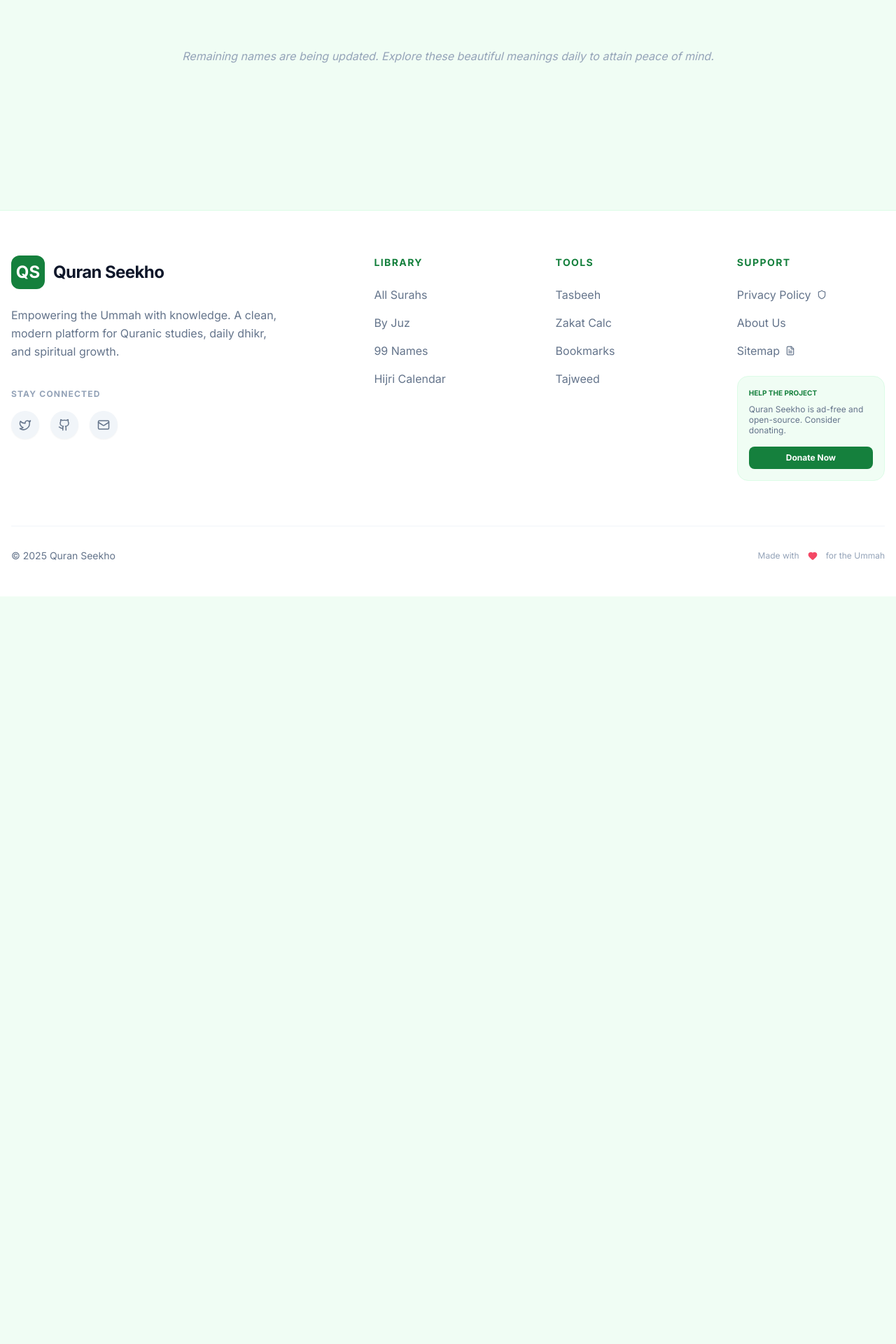
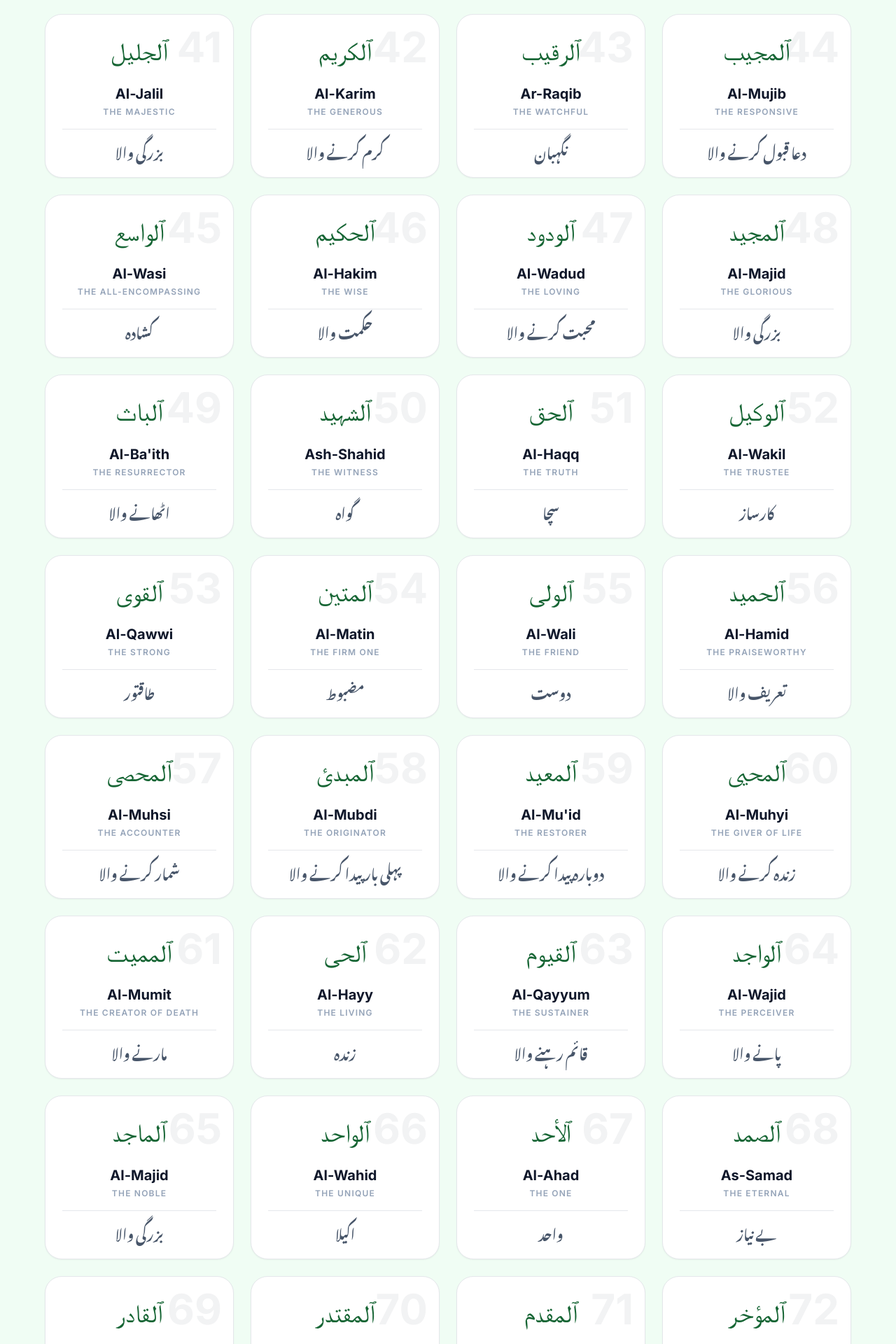
Before and after one commit to toollyonline-web/seekho-quran, a React (Vite) app: page /names in a window 1280 px wide. Shown: the part 2780-4700 px from the top of the page at 70% size. Before the commit the page ends 3632 px from the top, so only its background shows below. Built offline with nearby package versions, Linux system fonts and the light colour scheme; a web font is replaced by a local one.

Commit message:
feat: Add app sharing functionality
Introduce the ability to share the Quran Seekho application and its content across various platforms. This includes adding a share button to the Home and Dua Library pages, as well as the About page, enabling users to easily share links or text snippets.

```diff
--- a/pages/AsmaUlHusna.tsx
+++ b/pages/AsmaUlHusna.tsx
@@ -41,7 +41,66 @@
   { id: 37, arabic: "ٱلكبير", trans: "Al-Kabir", en: "The Greatest", ur: "بہت بڑا" },
   { id: 38, arabic: "ٱلحفيظ", trans: "Al-Hafiz", en: "The Preserver", ur: "حفاظت کرنے والا" },
   { id: 39, arabic: "ٱلمقيت", trans: "Al-Muqit", en: "The Nourisher", ur: "قوت دینے والا" },
-  { id: 40, arabic: "ٱلحسيب", trans: "Al-Hasib", en: "The Accounter", ur: "حساب لینے والا" }
+  { id: 40, arabic: "ٱلحسيب", trans: "Al-Hasib", en: "The Accounter", ur: "حساب لینے والا" },
+  { id: 41, arabic: "ٱلجليل", trans: "Al-Jalil", en: "The Majestic", ur: "بزرگی والا" },
+  { id: 42, arabic: "ٱلكريم", trans: "Al-Karim", en: "The Generous", ur: "کرم کرنے والا" },
+  { id: 43, arabic: "ٱلرقيب", trans: "Ar-Raqib", en: "The Watchful", ur: "نگہبان" },
+  { id: 44, arabic: "ٱلمجيب", trans: "Al-Mujib", en: "The Responsive", ur: "دعا قبول کرنے والا" },
+  { id: 45, arabic: "ٱلواسع", trans: "Al-Wasi", en: "The All-Encompassing", ur: "کشادہ" },
+  { id: 46, arabic: "ٱلحكيم", trans: "Al-Hakim", en: "The Wise", ur: "حکمت والا" },
+  { id: 47, arabic: "ٱلودود", trans: "Al-Wadud", en: "The Loving", ur: "محبت کرنے والا" },
+  { id: 48, arabic: "ٱلمجيد", trans: "Al-Majid", en: "The Glorious", ur: "بزرگی والا" },
+  { id: 49, arabic: "ٱلباث", trans: "Al-Ba'ith", en: "The Resurrector", ur: "اٹھانے والا" },
+  { id: 50, arabic: "ٱلشہيد", trans: "Ash-Shahid", en: "The Witness", ur: "گواہ" },
+  { id: 51, arabic: "ٱلحق", trans: "Al-Haqq", en: "The Truth", ur: "سچا" },
+  { id: 52, arabic: "ٱلوكيل", trans: "Al-Wakil", en: "The Trustee", ur: "کارساز" },
+  { id: 53, arabic: "ٱلقوى", trans: "Al-Qawwi", en: "The Strong", ur: "طاقتور" },
+  { id: 54, arabic: "ٱلمتين", trans: "Al-Matin", en: "The Firm One", ur: "مضبوط" },
+  { id: 55, arabic: "ٱلولى", trans: "Al-Wali", en: "The Friend", ur: "دوست" },
+  { id: 56, arabic: "ٱلحميد", trans: "Al-Hamid", en: "The Praiseworthy", ur: "تعریف والا" },
+  { id: 57, arabic: "ٱلمحصى", trans: "Al-Muhsi", en: "The Accounter", ur: "شمار کرنے والا" },
+  { id: 58, arabic: "ٱلمبدئ", trans: "Al-Mubdi", en: "The Originator", ur: "پہلی بار پیدا کرنے والا" },
+  { id: 59, arabic: "ٱلمعيد", trans: "Al-Mu'id", en: "The Restorer", ur: "دوبارہ پیدا کرنے والا" },
+  { id: 60, arabic: "ٱلمحيى", trans: "Al-Muhyi", en: "The Giver of Life", ur: "زندہ کرنے والا" },
+  { id: 61, arabic: "ٱلمميت", trans: "Al-Mumit", en: "The Creator of Death", ur: "مارنے والا" },
+  { id: 62, arabic: "ٱلحى", trans: "Al-Hayy", en: "The Living", ur: "زندہ" },
+  { id: 63, arabic: "ٱلقيوم", trans: "Al-Qayyum", en: "The Sustainer", ur: "قائم رہنے والا" },
+  { id: 64, arabic: "ٱلواجد", trans: "Al-Wajid", en: "The Perceiver", ur: "پانے والا" },
+  { id: 65, arabic: "ٱلماجد", trans: "Al-Majid", en: "The Noble", ur: "بزرگی والا" },
+  { id: 66, arabic: "ٱلواحد", trans: "Al-Wahid", en: "The Unique", ur: "اکیلا" },
+  { id: 67, arabic: "ٱلأحد", trans: "Al-Ahad", en: "The One", ur: "واحد" },
+  { id: 68, arabic: "ٱلصمد", trans: "As-Samad", en: "The Eternal", ur: "بے نیاز" },
+  { id: 69, arabic: "ٱلقادر", trans: "Al-Qadir", en: "The Able", ur: "قدرت والا" },
+  { id: 70, arabic: "ٱلمقتدر", trans: "Al-Muqtadir", en: "The Powerful", ur: "بڑی قدرت والا" },
+  { id: 71, arabic: "ٱلمقدم", trans: "Al-Muqaddim", en: "The Expediter", ur: "آگے کرنے والا" },
+  { id: 72, arabic: "ٱلمؤخر", trans: "Al-Mu'akhkhir", en: "The Delayer", ur: "پیچھے کرنے والا" },
+  { id: 73, arabic: "ٱلأول", trans: "Al-Awwal", en: "The First", ur: "پہلا" },
+  { id: 74, arabic: "ٱلآخر", trans: "Al-Akhir", en: "The Last", ur: "آخری" },
+  { id: 75, arabic: "ٱلظاہر", trans: "Az-Zahir", en: "The Manifest", ur: "ظاہر" },
+  { id: 76, arabic: "ٱلباطن", trans: "Al-Batin", en: "The Hidden", ur: "پوشیدہ" },
+  { id: 77, arabic: "ٱلوالى", trans: "Al-Wali", en: "The Governor", ur: "مالک" },
+  { id: 78, arabic: "ٱلمتعالى", trans: "Al-Muta'ali", en: "The Most Exalted", ur: "بلند صفتوں والا" },
+  { id: 79, arabic: "ٱلبر", trans: "Al-Barr", en: "The Source of All Goodness", ur: "احسان کرنے والا" },
+  { id: 80, arabic: "ٱلتواب", trans: "At-Tawwab", en: "The Accepter of Repentance", ur: "توبہ قبول کرنے والا" },
+  { id: 81, arabic: "ٱلمنتقم", trans: "Al-Muntaqim", en: "The Avenger", ur: "بدلہ لینے والا" },
+  { id: 82, arabic: "ٱلعفو", trans: "Al-Afu", en: "The Pardoner", ur: "معاف کرنے والا" },
+  { id: 83, arabic: "ٱلرؤوف", trans: "Ar-Ra'uf", en: "The Compassionate", ur: "نہایت مہربان" },
+  { id: 84, arabic: "مالك ٱلملك", trans: "Malik-ul-Mulk", en: "The Owner of All", ur: "کائنات کا مالک" },
+  { id: 85, arabic: "ذو ٱلجلال وٱلإكرام", trans: "Dhul-Jalali wal-Ikram", en: "The Lord of Majesty and Bounty", ur: "جلال اور انعام والا" },
+  { id: 86, arabic: "ٱلمقسط", trans: "Al-Muqsit", en: "The Equitable", ur: "انصاف کرنے والا" },
+  { id: 87, arabic: "ٱلجامع", trans: "Al-Jami", en: "The Gatherer", ur: "جمع کرنے والا" },
+  { id: 88, arabic: "ٱلغنى", trans: "Al-Ghani", en: "The Self-Sufficient", ur: "بے نیاز" },
+  { id: 89, arabic: "ٱلمغنى", trans: "Al-Mughni", en: "The Enricher", ur: "مالدار کرنے والا" },
+  { id: 90, arabic: "ٱلمانع", trans: "Al-Mani", en: "The Preventer", ur: "روکنے والا" },
+  { id: 91, arabic: "ٱلضار", trans: "Ad-Darr", en: "The Distressor", ur: "نقصان پہنچانے والا" },
+  { id: 92, arabic: "ٱلنافع", trans: "An-Nafi", en: "The Propititor", ur: "نفع پہنچانے والا" },
+  { id: 93, arabic: "ٱلنور", trans: "An-Nur", en: "The Light", ur: "نور" },
+  { id: 94, arabic: "ٱلہادى", trans: "Al-Hadi", en: "The Guide", ur: "ہدایت دینے والا" },
+  { id: 95, arabic: "ٱلبديع", trans: "Al-Badi", en: "The Incomparable", ur: "انوکھا پیدا کرنے والا" },
+  { id: 96, arabic: "ٱلباقى", trans: "Al-Baqi", en: "The Everlasting", ur: "ہمیشہ رہنے والا" },
+  { id: 97, arabic: "ٱلوارث", trans: "Al-Warith", en: "The Inheritor", ur: "وارث" },
+  { id: 98, arabic: "ٱلرشيد", trans: "Ar-Rashid", en: "The Guide to Right Path", ur: "نیک راہ بتانے والا" },
+  { id: 99, arabic: "ٱلصبور", trans: "As-Sabur", en: "The Patient", ur: "صبر کرنے والا" }
 ];
 
 const AsmaUlHusna: React.FC = () => {
@@ -69,9 +128,9 @@
             </div>
           </div>
         ))}
-        <div className="lg:col-span-4 py-12 text-center text-slate-400 italic">
-          Remaining names are being updated. Explore these beautiful meanings daily to attain peace of mind.
-        </div>
+      </div>
+      <div className="py-12 text-center text-slate-400 italic">
+        "And to Allah belong the best names, so invoke Him by them." (7:180)
       </div>
     </div>
   );
--- a/pages/DuaLibrary.tsx
+++ b/pages/DuaLibrary.tsx
@@ -1,5 +1,6 @@
+
 import React, { useState } from 'react';
-import { Star, Copy, Check, Search, Filter } from 'lucide-react';
+import { Star, Copy, Check, Search, Filter, Share2 } from 'lucide-react';
 
 const DUA_CATEGORIES = [
   "Morning & Evening",
@@ -67,10 +68,29 @@
     return matchesSearch && matchesCategory;
   });
 
-  const handleCopy = (text: string, id: string) => {
+  const handleCopy = (dua: any, id: string) => {
+    const text = `${dua.title}\n\n${dua.arabic}\n\n${dua.en}\n\nShared via QuranSeekho.online`;
     navigator.clipboard.writeText(text);
     setCopiedId(id);
     setTimeout(() => setCopiedId(null), 2000);
+  };
+
+  const handleShare = async (dua: any) => {
+    const text = `*${dua.title}*\n\n${dua.arabic}\n\n"${dua.en}"\n\nShared via QuranSeekho.online`;
+    if (navigator.share) {
+      try {
+        await navigator.share({
+          title: dua.title,
+          text: text,
+          url: 'https://quranseekho.online/duas',
+        });
+      } catch (err) {
+        console.log('Share failed', err);
+      }
+    } else {
+      handleCopy(dua, 'manual');
+      alert('Dua text copied to clipboard! You can now paste and share it.');
+    }
   };
 
   return (
@@ -126,13 +146,22 @@
                   </span>
                   <h3 className="text-xl font-bold">{dua.title}</h3>
                 </div>
+                <div className="flex gap-2">
                   <button
-                  onClick={() => handleCopy(`${dua.arabic}\n\n${dua.en}`, idx.toString())}
+                    onClick={() => handleShare(dua)}
+                    className="p-3 rounded-xl text-slate-400 hover:bg-blue-50 dark:hover:bg-blue-900/20 hover:text-blue-600 transition-all"
+                    title="Share Dua"
+                  >
+                    <Share2 size={18} />
+                  </button>
+                  <button
+                    onClick={() => handleCopy(dua, idx.toString())}
                     className={`p-3 rounded-xl transition-all ${copiedId === idx.toString() ? 'bg-green-600 text-white' : 'text-slate-400 hover:bg-slate-100 dark:hover:bg-slate-700 hover:text-green-600'}`}
                     title="Copy to Clipboard"
                   >
                     {copiedId === idx.toString() ? <Check size={18} /> : <Copy size={18} />}
                   </button>
+                </div>
               </div>
 
               <div className="space-y-6">
```
Also changed, not shown: App.tsx (+29 -5 lines), pages/Home.tsx (+30 -12 lines). Lines whose indentation alone changed are shown as unchanged.
